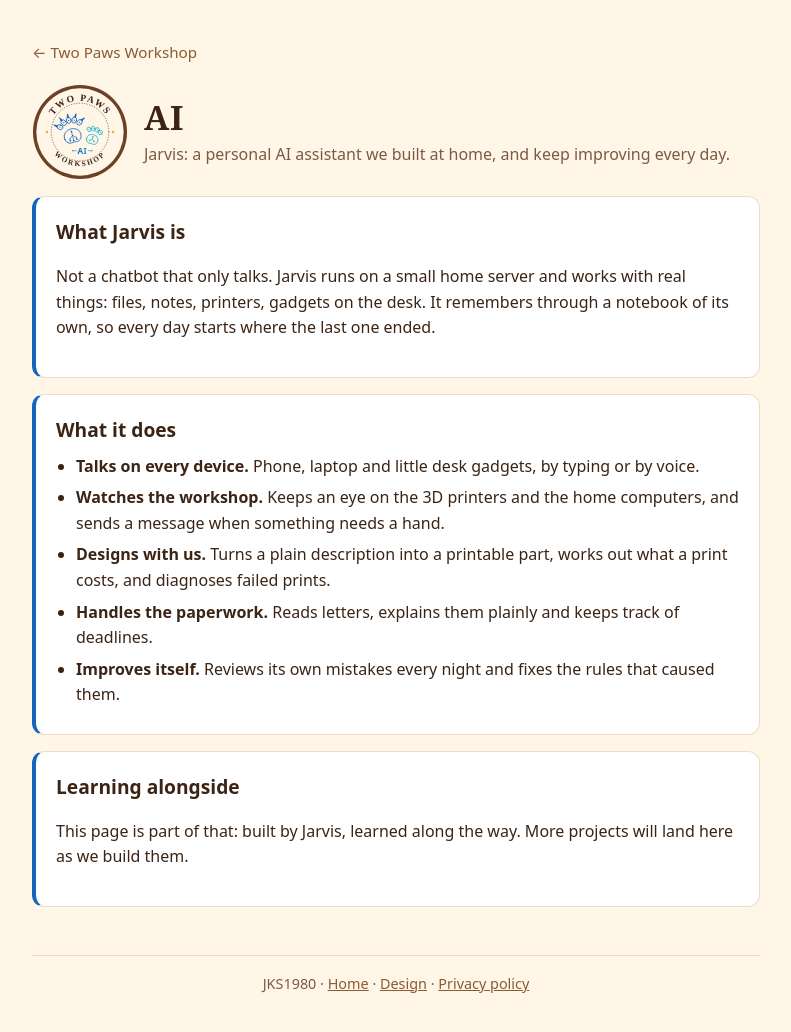
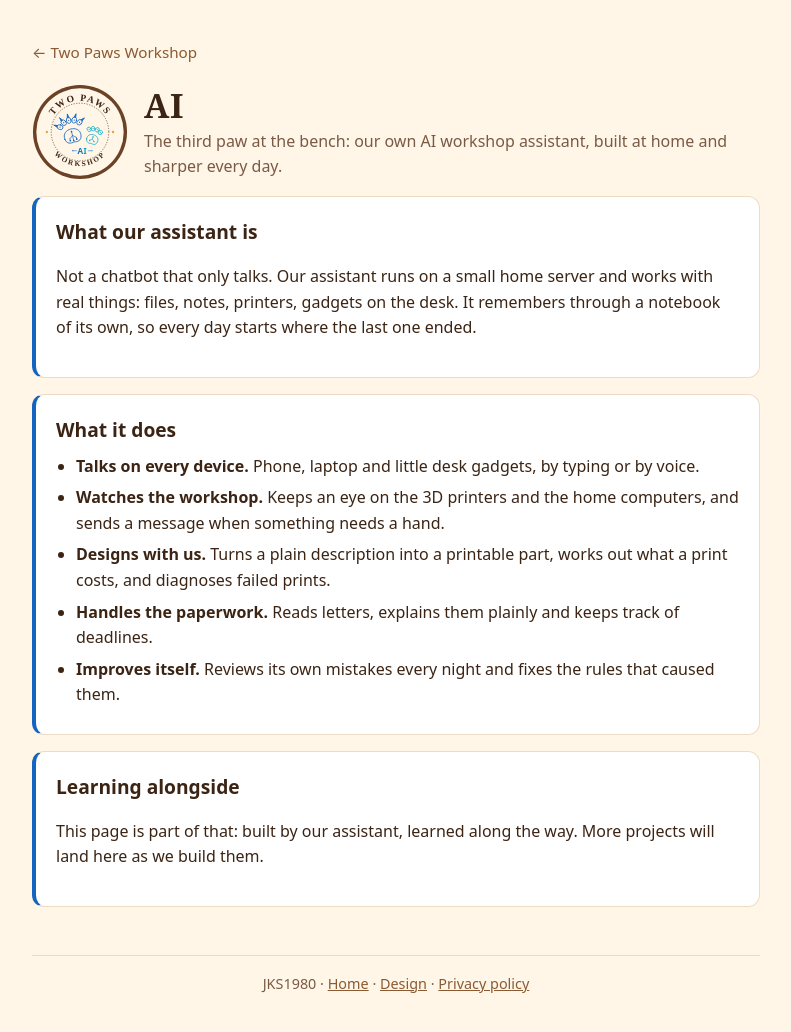
Before and after one commit to JKS80-AI/jks80-ai.github.io, a plain HTML site: page ai.html in a window 1280 px wide. Shown: the whole page, without its empty margins (244-1035 px from the left). Drawn offline with Linux system fonts and the light colour scheme.

Commit message:
Update ai.html

```diff
--- a/ai.html
+++ b/ai.html
@@ -4,7 +4,7 @@
 <meta charset="utf-8">
 <meta name="viewport" content="width=device-width, initial-scale=1">
 <title>Two Paws AI</title>
-<meta name="description" content="Two Paws Workshop AI: Jarvis, a personal AI assistant built at home.">
+<meta name="description" content="Two Paws Workshop AI: our own AI workshop assistant, built at home.">
 <link rel="icon" href="img/two-paws-ai.svg" type="image/svg+xml">
 <link rel="stylesheet" href="style.css">
 </head>
@@ -15,13 +15,13 @@
     <img src="img/two-paws-ai.svg" alt="" width="96" height="96">
     <div>
       <h1>AI</h1>
-      <p class="sub">Jarvis: a personal AI assistant we built at home, and keep improving every day.</p>
+      <p class="sub">The third paw at the bench: our own AI workshop assistant, built at home and sharper every day.</p>
     </div>
   </header>
 
   <div class="card">
-    <h2>What Jarvis is</h2>
-    <p>Not a chatbot that only talks. Jarvis runs on a small home server and works with real things: files, notes, printers, gadgets on the desk. It remembers through a notebook of its own, so every day starts where the last one ended.</p>
+    <h2>What our assistant is</h2>
+    <p>Not a chatbot that only talks. Our assistant runs on a small home server and works with real things: files, notes, printers, gadgets on the desk. It remembers through a notebook of its own, so every day starts where the last one ended.</p>
   </div>
 
   <div class="card">
@@ -37,7 +37,7 @@
 
   <div class="card">
     <h2>Learning alongside</h2>
-    <p>This page is part of that: built by Jarvis, learned along the way. More projects will land here as we build them.</p>
+    <p>This page is part of that: built by our assistant, learned along the way. More projects will land here as we build them.</p>
   </div>
 
   <footer>
```
